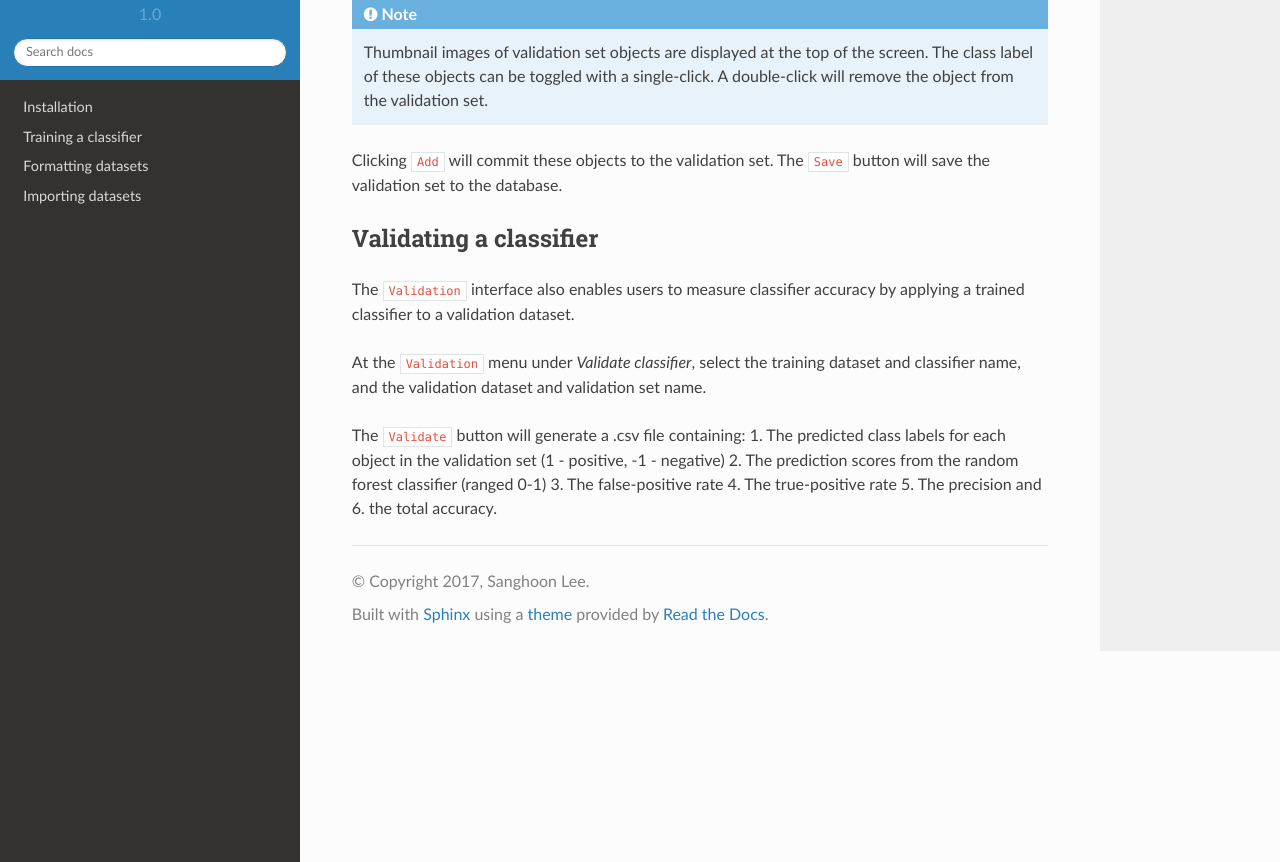
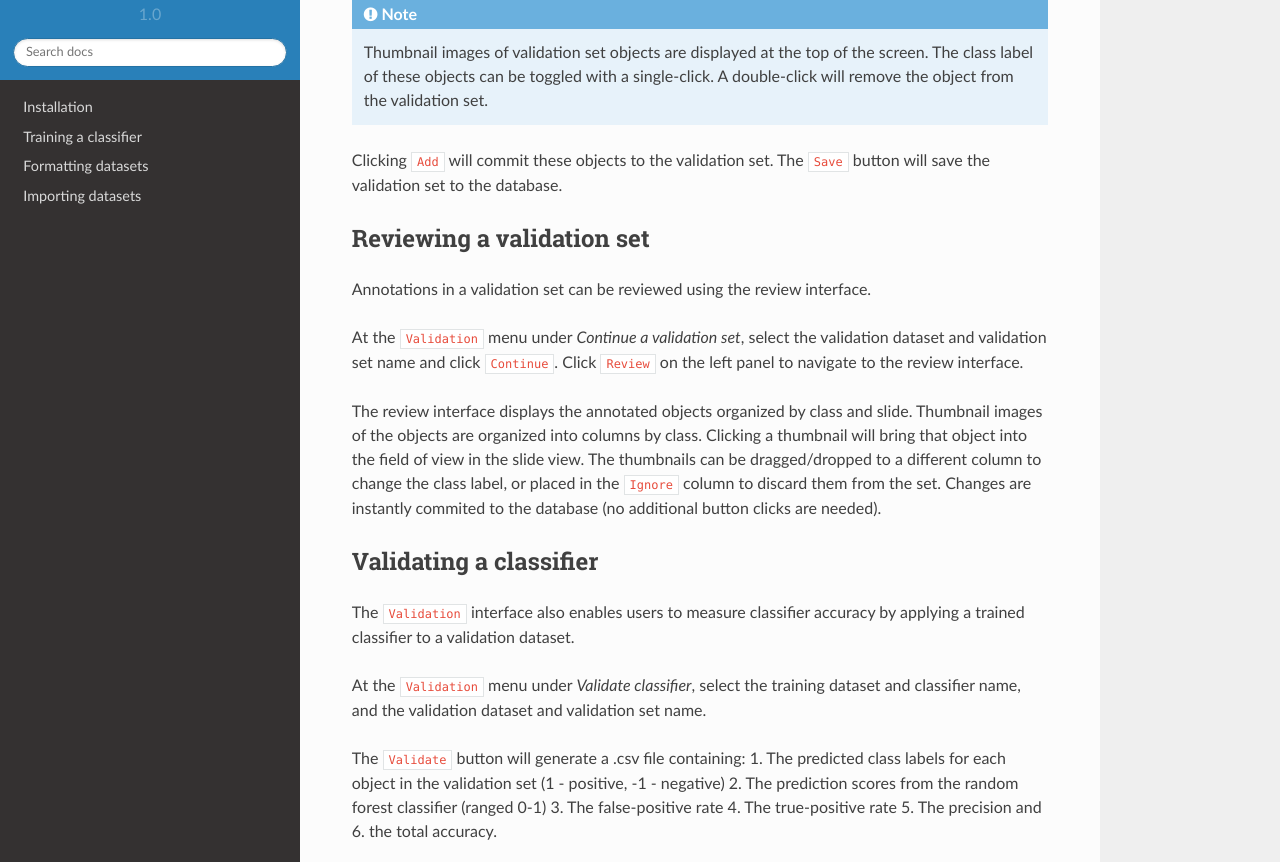
Before and after one commit to PathologyDataScience/HistomicsML, a Sphinx documentation site: the page built from docs/validation.rst, in a window 1280 px wide and 900 px high, scrolled down 1447 px, cut to the strip 38-900 px from the top of the window. Built offline with Sphinx 7.4.7 and the Read the Docs theme 2.0.0, drawn with Linux system fonts in a browser that asks for light colours.

Commit message:
Update validation.rst
Added description of review capability

```diff
--- a/docs/validation.rst
+++ b/docs/validation.rst
@@ -5,6 +5,7 @@
 ============
 
 This page documents how to create validation datasets and how to use validation datasets to measure classifier accuracy.
+
 
 Generating a validation set
 ------------------------------
@@ -32,6 +33,15 @@
 Clicking ``Add`` will commit these objects to the validation set. The ``Save`` button will save the validation set to the database.
 
 
+Reviewing a validation set
+------------------------------
+Annotations in a validation set can be reviewed using the review interface.
+
+At the ``Validation`` menu under *Continue a validation set*, select the validation dataset and validation set name and click ``Continue``. Click ``Review`` on the left panel to navigate to the review interface.
+
+The review interface displays the annotated objects organized by class and slide. Thumbnail images of the objects are organized into columns by class. Clicking a thumbnail will bring that object into the field of view in the slide view. The thumbnails can be dragged/dropped to a different column to change the class label, or placed in the ``Ignore`` column to discard them from the set. Changes are instantly commited to the database (no additional button clicks are needed).
+
+
 Validating a classifier
 ------------------------------
 
```
